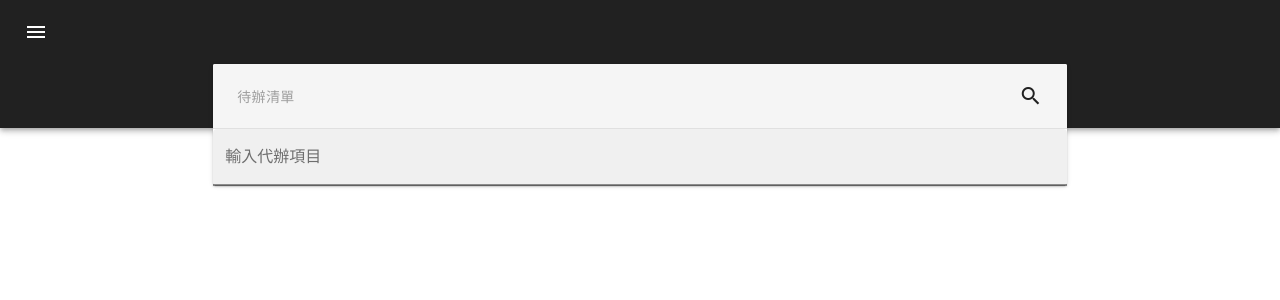
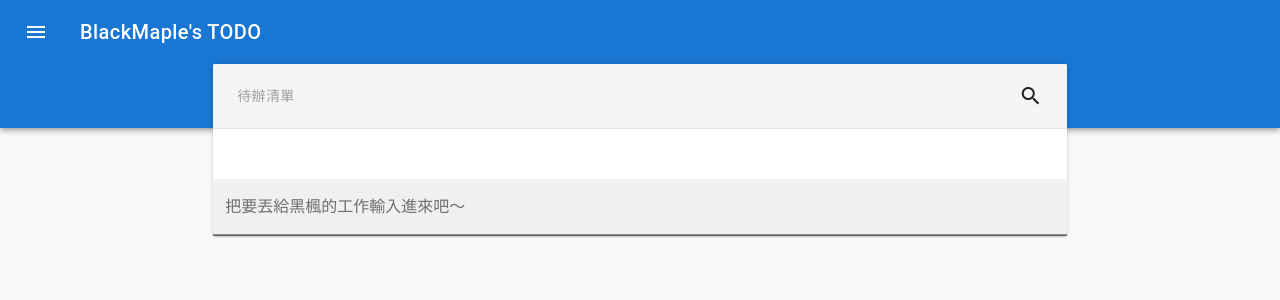
Before and after one commit to yaoandy107/todolist-vue, a Vue app: page / in a window 1280 px wide. Shown: the top 300 px of the page. Built offline with nearby package versions, Linux system fonts and the light colour scheme.

Commit message:
Beautify layout

```diff
--- a/src/App.vue
+++ b/src/App.vue
@@ -1,10 +1,11 @@
 <template>
-  <div id="app">
+  <v-app>
       <v-toolbar
         color="primary"
         dark
         extended>
         <v-toolbar-side-icon></v-toolbar-side-icon>
+        <v-toolbar-title>BlackMaple's TODO</v-toolbar-title>
       </v-toolbar>
       <!-- 待辦清單 -->
       <v-layout wrap mb-5>
@@ -23,7 +24,7 @@
             <v-divider></v-divider>
 
             <!-- 待辦清單列表 -->
-            <v-layout column>
+            <v-layout column style="min-height: 50px;">
               <template
                 v-for="(item, index) of todoList">
                 <todo-item
@@ -37,7 +38,7 @@
             </v-layout>
             <v-text-field
               v-model="inputTodo"
-              label="輸入代辦項目"
+              label="把要丟給黑楓的工作輸入進來吧～"
               box
               hide-details
               :append-icon="inputTodo ? 'send' : ''"
@@ -47,7 +48,7 @@
           </v-card>
         </v-flex>
       </v-layout>
-  </div>
+  </v-app>
 </template>
 
 <script>
--- a/src/components/TodoItem.vue
+++ b/src/components/TodoItem.vue
@@ -1,6 +1,5 @@
 <template>
-  <v-container>
-    <v-layout row>
+  <v-layout row class="mx-4 my-2">
     <div class="body-1 ma-auto">{{content}}</div>
     <v-spacer></v-spacer>
     <v-btn
@@ -9,7 +8,6 @@
       <v-icon>clear</v-icon>
     </v-btn>
   </v-layout>
-  </v-container>
 </template>
 
 <script>
```
Lines whose indentation alone changed are shown as unchanged.
